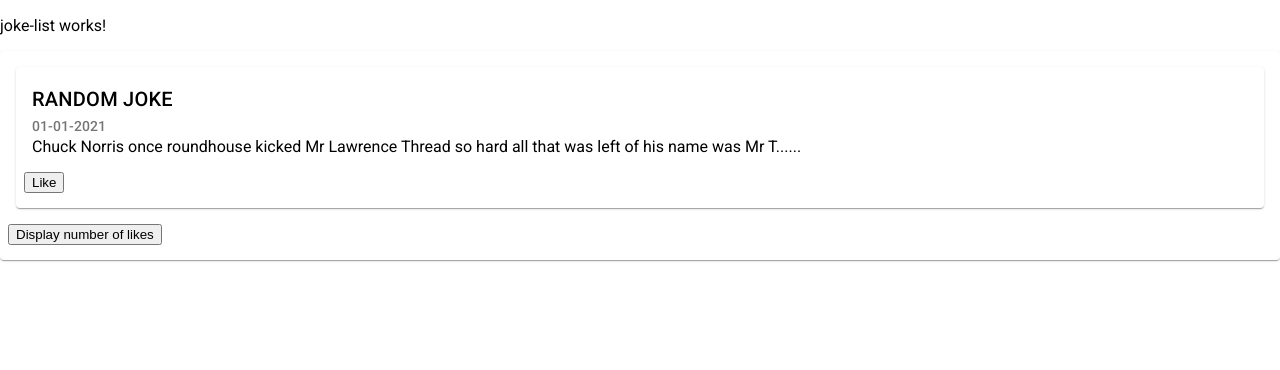
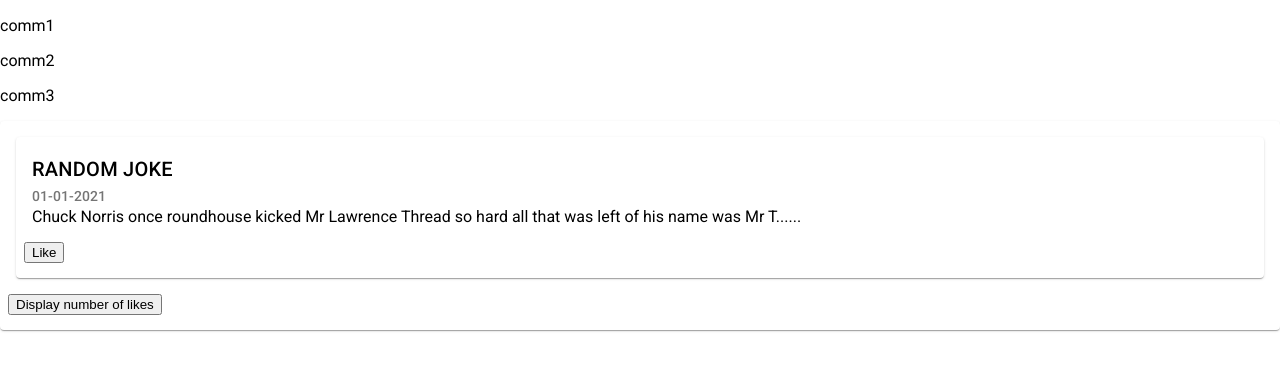
Before and after one commit to buj99/AngularIntermidieteTraining_27_3_2023, an Angular app in the folder chuck-app/: page / in a window 1280 px wide. Shown: the top 370 px of the page. Built offline with nearby package versions, Linux system fonts and the light colour scheme.

Commit message:
tempalte directvies

```diff
--- a/chuck-app/angular.json
+++ b/chuck-app/angular.json
@@ -124,5 +124,8 @@
         }
       }
     }
+  },
+  "cli": {
+    "analytics": "58344453-5a71-40c5-81c9-b2def20179cd"
   }
 }
--- a/chuck-app/src/app/joke-list/joke-list.component.html
+++ b/chuck-app/src/app/joke-list/joke-list.component.html
@@ -1 +1,21 @@
-<p>joke-list works!</p>
+<!-- <div *ngIf="comments.length === 0">No comments</div> -->
+<!--
+<div *ngIf="comments.length === 0; else noCommTemplate">No comments</div> -->
+
+<!-- <ng-template #noCommTemplate>
+  <div *ngFor="let com of comments">
+    <p>{{ com }}</p>
+  </div>
+</ng-template> -->
+
+<ng-container ngSwitch="comments.length">
+  <p *ngSwitchCase="0">No comments</p>
+  <p *ngSwitchCase="1">
+    {{ comments[0] }}
+  </p>
+  <ng-container *ngSwitchDefault="">
+    <div *ngFor="let com of comments">
+      <p>{{ com }}</p>
+    </div>
+  </ng-container>
+</ng-container>
--- a/chuck-app/src/app/joke-list/joke-list.component.ts
+++ b/chuck-app/src/app/joke-list/joke-list.component.ts
@@ -6,8 +6,8 @@ import { CommonModule } from '@angular/common';
   standalone: true,
   imports: [CommonModule],
   templateUrl: './joke-list.component.html',
-  styleUrls: ['./joke-list.component.scss']
+  styleUrls: ['./joke-list.component.scss'],
 })
 export class JokeListComponent {
-
+  comments: string[] = ['comm1', 'comm2', 'comm3'];
 }
```
Also changed, not shown: 1 other file (tests, documents, lock files or other folders).
